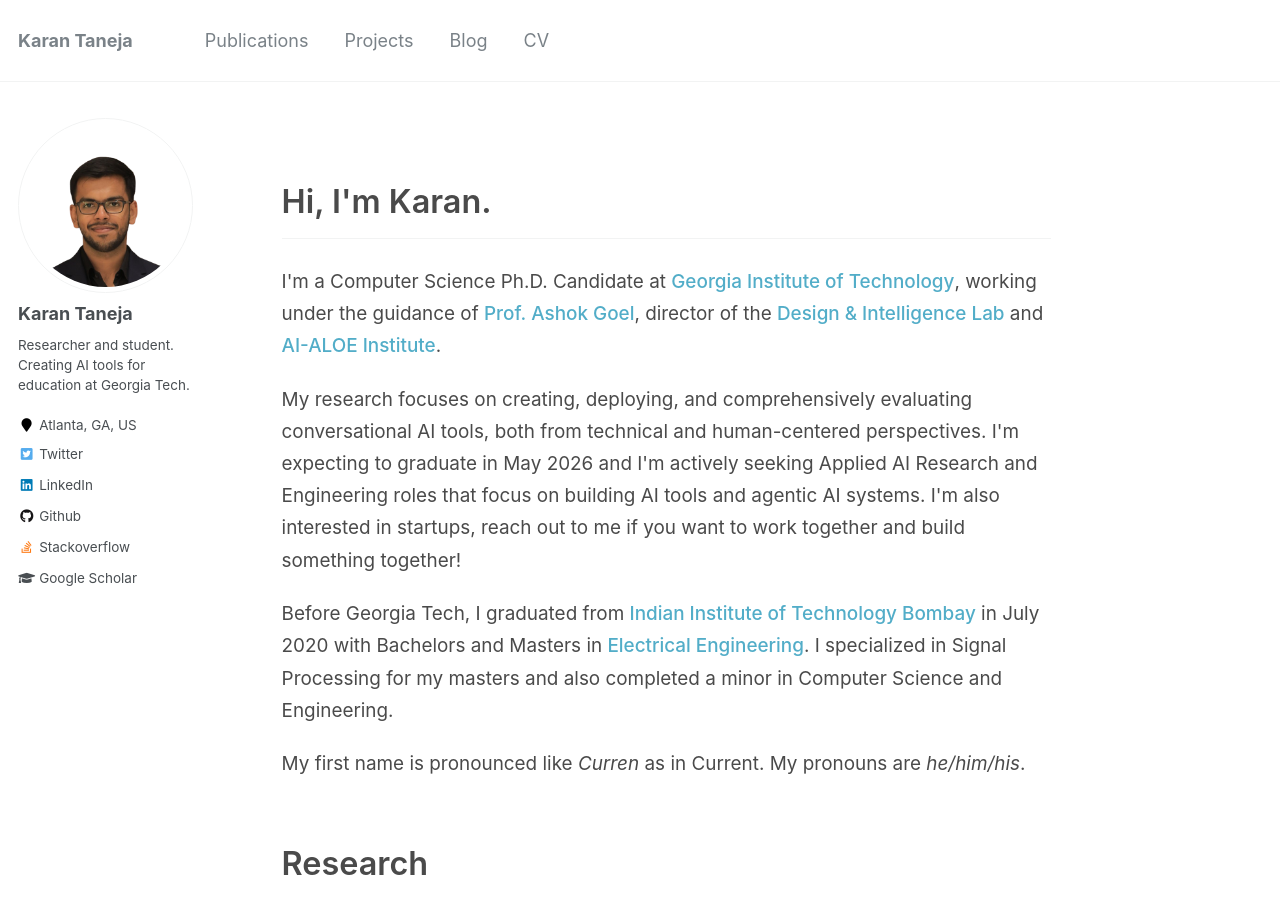
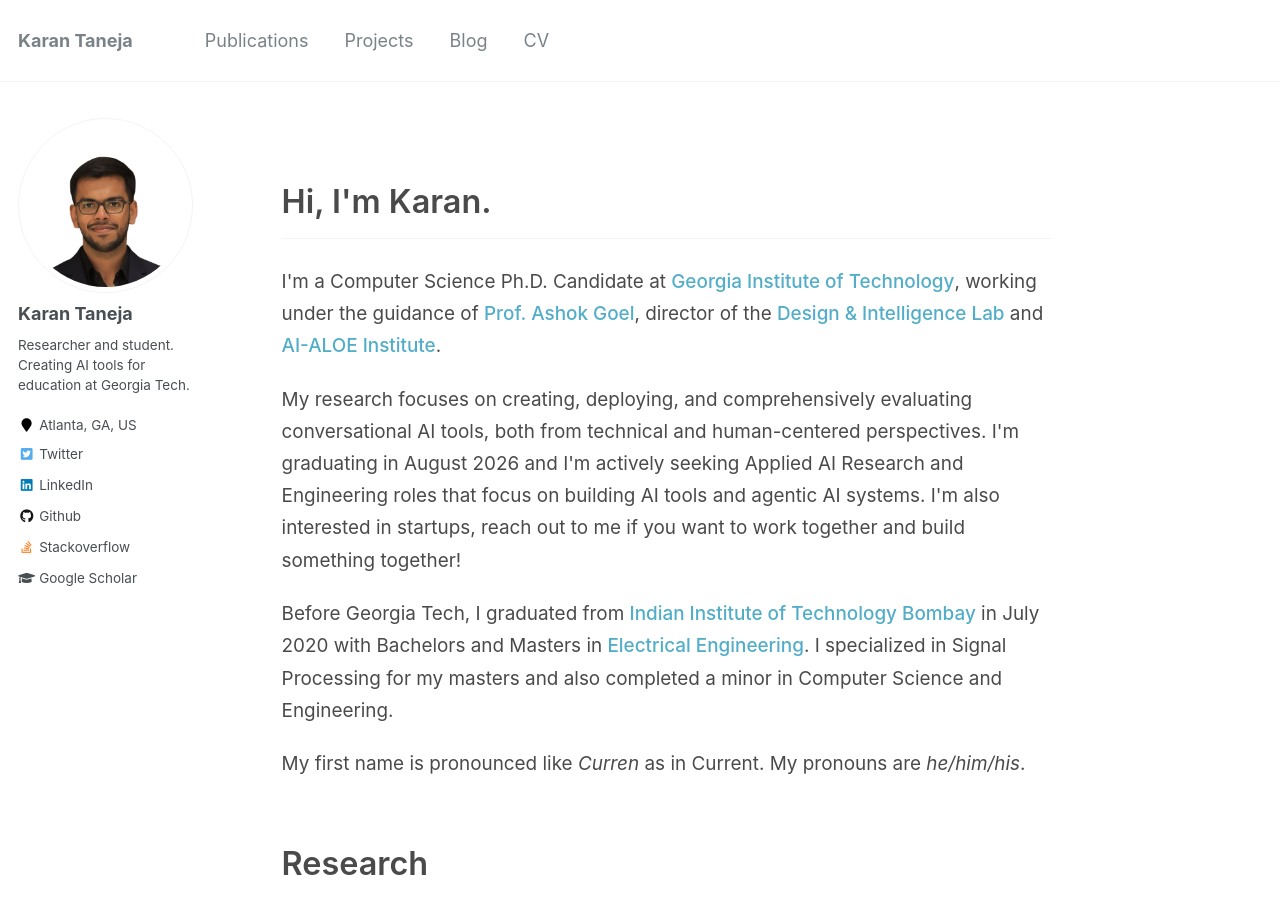
Before and after one commit to KrnTneja/KrnTneja.github.io, a Jekyll site: the page built from _pages/about.md, in a window 1280 px wide and 900 px high. Built offline with Jekyll 4.4.1, drawn with Linux system fonts in a browser that asks for light colours.

Commit message:
Revise graduation date and research focus in bio
Updated graduation date and clarified research interests.

```diff
--- a/_pages/about.md
+++ b/_pages/about.md
@@ -17,7 +17,7 @@ redirect_from:
     <div class="bio-content">
       <p>I'm a Computer Science Ph.D. Candidate at <a href="https://www.cc.gatech.edu/" target="_blank" rel="noopener noreferrer">Georgia Institute of Technology</a>, working under the guidance of <a href="https://dilab.gatech.edu/ashok-k-goel/" target="_blank" rel="noopener noreferrer">Prof. Ashok Goel</a>, director of the <a href="https://dilab.gatech.edu/" target="_blank" rel="noopener noreferrer">Design & Intelligence Lab</a> and <a href="https://aialoe.org/" target="_blank" rel="noopener noreferrer">AI-ALOE Institute</a>.</p>
 
-      <p>My research focuses on creating, deploying, and comprehensively evaluating conversational AI tools, both from technical and human-centered perspectives.  I'm expecting to graduate in May 2026 and I'm actively seeking Applied AI Research and Engineering roles that focus on building AI tools and agentic AI systems. I'm also interested in startups, reach out to me if you want to work together and build something together!</p>
+      <p>My research focuses on creating, deploying, and comprehensively evaluating conversational AI tools, both from technical and human-centered perspectives.  I'm graduating in August 2026 and I'm actively seeking Applied AI Research and Engineering roles that focus on building AI tools and agentic AI systems. I'm also interested in startups, reach out to me if you want to work together and build something together!</p>
 
       <p>Before Georgia Tech, I graduated from <a href="http://www.iitb.ac.in/" target="_blank" rel="noopener noreferrer">Indian Institute of Technology Bombay</a> in July 2020 with Bachelors and Masters in <a href="https://www.ee.iitb.ac.in" target="_blank" rel="noopener noreferrer">Electrical Engineering</a>. I specialized in Signal Processing for my masters and also completed a minor in Computer Science and Engineering.</p>
 
```
